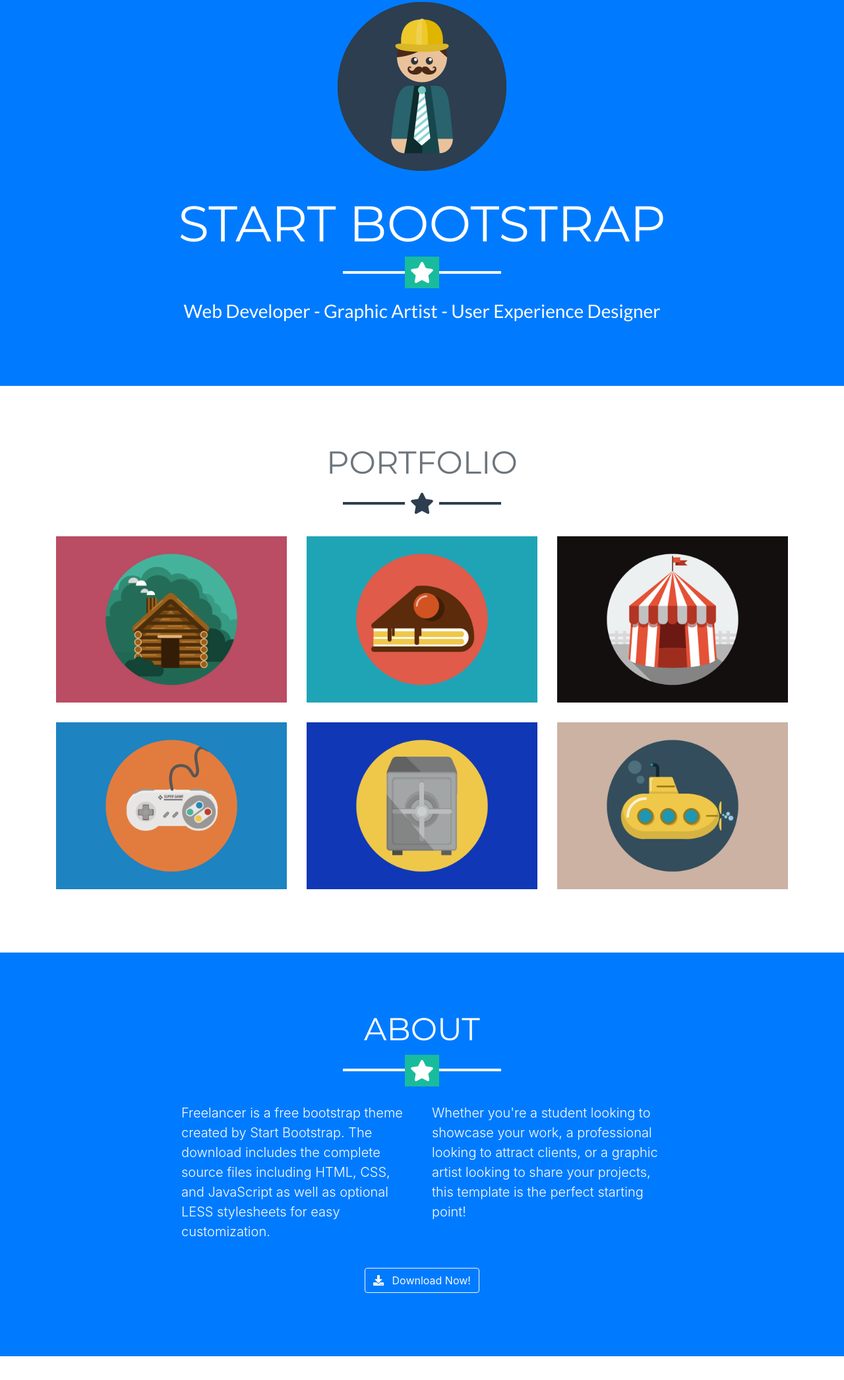
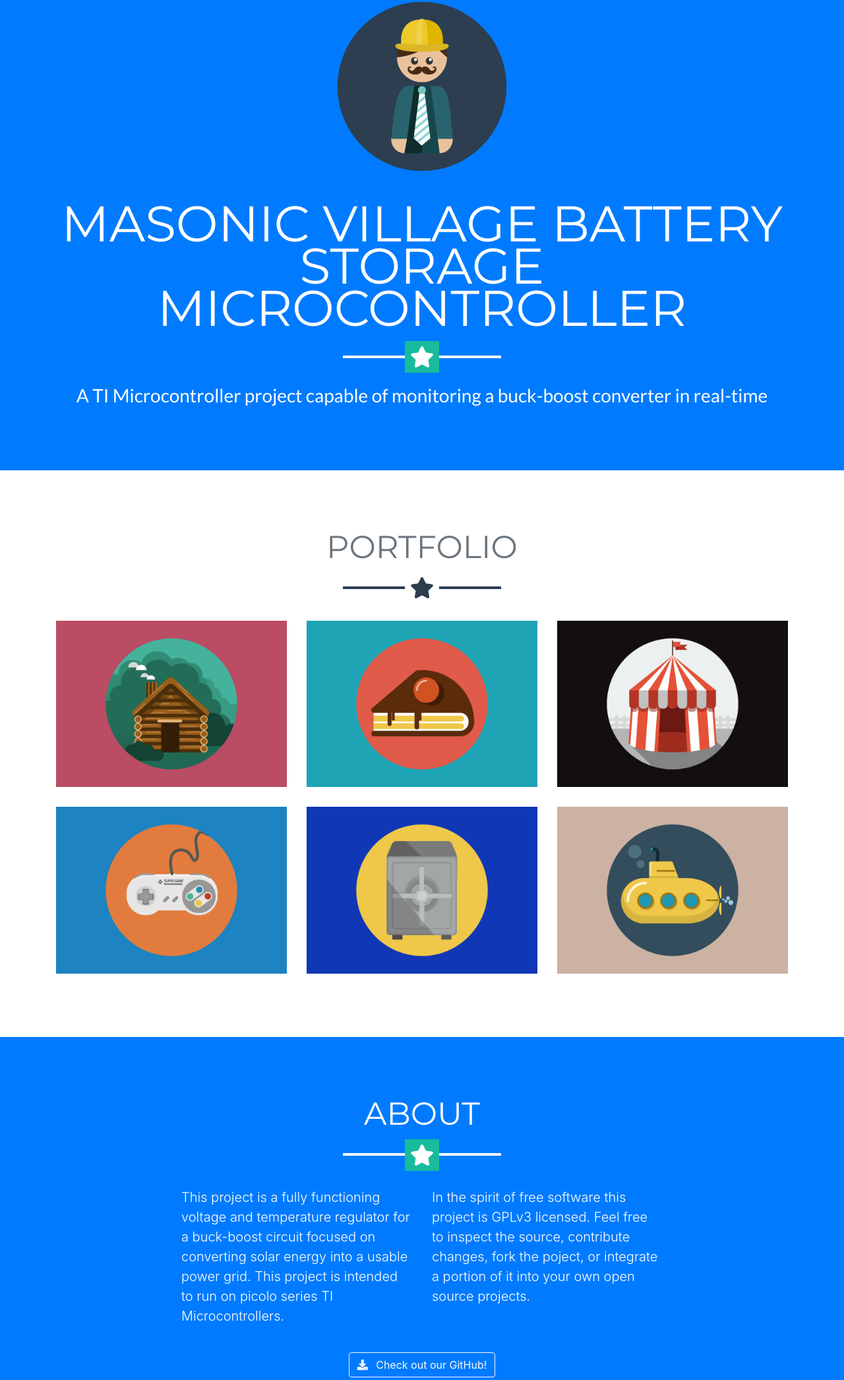
Before and after one commit to amishpr/Masonic-Village-Battery-Storage, a website with bundled scripts: page Website/index.html in a window 1280 px wide. Shown: the part 199-2291 px from the top of the page at 66% size. Built offline with nearby package versions, Linux system fonts and the light colour scheme.

Commit message:
Updated basic website text

```diff
--- a/Website/index.html
+++ b/Website/index.html
@@ -8,7 +8,7 @@
   <meta name="description" content="">
   <meta name="author" content="">
 
-  <title>Freelancer - Start Bootstrap Theme</title>
+  <title>Masonic Village Battery Storage Microcontroller</title>
 
   <!-- Bootstrap core CSS -->
   <link href="vendor/bootstrap/css/bootstrap.min.css" rel="stylesheet">
@@ -31,7 +31,7 @@
   <!-- Navigation -->
   <nav class="navbar navbar-expand-lg bg-secondary fixed-top text-uppercase" id="mainNav">
     <div class="container">
-      <a class="navbar-brand js-scroll-trigger" href="#page-top">Start Bootstrap</a>
+      <a class="navbar-brand js-scroll-trigger" href="#page-top">Masonic Village Battery Storage Microcontroller</a>
       <button class="navbar-toggler navbar-toggler-right text-uppercase bg-primary text-white rounded" type="button" data-toggle="collapse" data-target="#navbarResponsive" aria-controls="navbarResponsive" aria-expanded="false" aria-label="Toggle navigation">
         Menu
         <i class="fas fa-bars"></i>
@@ -56,9 +56,9 @@
   <header class="masthead bg-primary text-white text-center">
     <div class="container">
       <img class="img-fluid mb-5 d-block mx-auto" src="img/profile.png" alt="">
-      <h1 class="text-uppercase mb-0">Start Bootstrap</h1>
+      <h1 class="text-uppercase mb-0">Masonic Village Battery Storage Microcontroller</h1>
       <hr class="star-light">
-      <h2 class="font-weight-light mb-0">Web Developer - Graphic Artist - User Experience Designer</h2>
+      <h2 class="font-weight-light mb-0">A TI Microcontroller project capable of monitoring a buck-boost converter in real-time</h2>
     </div>
   </header>
 
@@ -139,16 +139,16 @@
       <hr class="star-light mb-5">
       <div class="row">
         <div class="col-lg-4 ml-auto">
-          <p class="lead">Freelancer is a free bootstrap theme created by Start Bootstrap. The download includes the complete source files including HTML, CSS, and JavaScript as well as optional LESS stylesheets for easy customization.</p>
+          <p class="lead">This project is a fully functioning voltage and temperature regulator for a buck-boost circuit focused on converting solar energy into a usable power grid.  This project is intended to run on picolo series TI Microcontrollers. </p>
         </div>
         <div class="col-lg-4 mr-auto">
-          <p class="lead">Whether you're a student looking to showcase your work, a professional looking to attract clients, or a graphic artist looking to share your projects, this template is the perfect starting point!</p>
+          <p class="lead">In the spirit of free software this project is GPLv3 licensed.  Feel free to inspect the source, contribute changes, fork the poject, or integrate a portion of it into your own open source projects.</p>
         </div>
       </div>
       <div class="text-center mt-4">
-        <a class="btn btn-xl btn-outline-light" href="#">
+        <a class="btn btn-xl btn-outline-light" href="https://github.com/k-chromatic/Masonic-Village-Battery-Storage">
           <i class="fas fa-download mr-2"></i>
-          Download Now!
+          Check out our GitHub!
         </a>
       </div>
     </div>
@@ -209,8 +209,8 @@
       <div class="row">
         <div class="col-md-4 mb-5 mb-lg-0">
           <h4 class="text-uppercase mb-4">Location</h4>
-          <p class="lead mb-0">2215 John Daniel Drive
-            <br>Clark, MO 65243</p>
+          <p class="lead mb-0">777 West Harrisburg Pike
+            <br>Middletown, PA 17057</p>
         </div>
         <div class="col-md-4 mb-5 mb-lg-0">
           <h4 class="text-uppercase mb-4">Around the Web</h4>
@@ -244,8 +244,8 @@
         </div>
         <div class="col-md-4">
           <h4 class="text-uppercase mb-4">About Freelancer</h4>
-          <p class="lead mb-0">Freelance is a free to use, open source Bootstrap theme created by
-            <a href="http://startbootstrap.com">Start Bootstrap</a>.</p>
+          <p class="lead mb-0">This poject is a free to use, open source C program created by
+            Stephen Pinto and Amish Prajapati.</p>
         </div>
       </div>
     </div>
@@ -253,7 +253,7 @@
 
   <div class="copyright py-4 text-center text-white">
     <div class="container">
-      <small>Copyright &copy; Your Website 2019</small>
+      <small>Copyright &copy; Nobody 2019</small>
     </div>
   </div>
 
```
